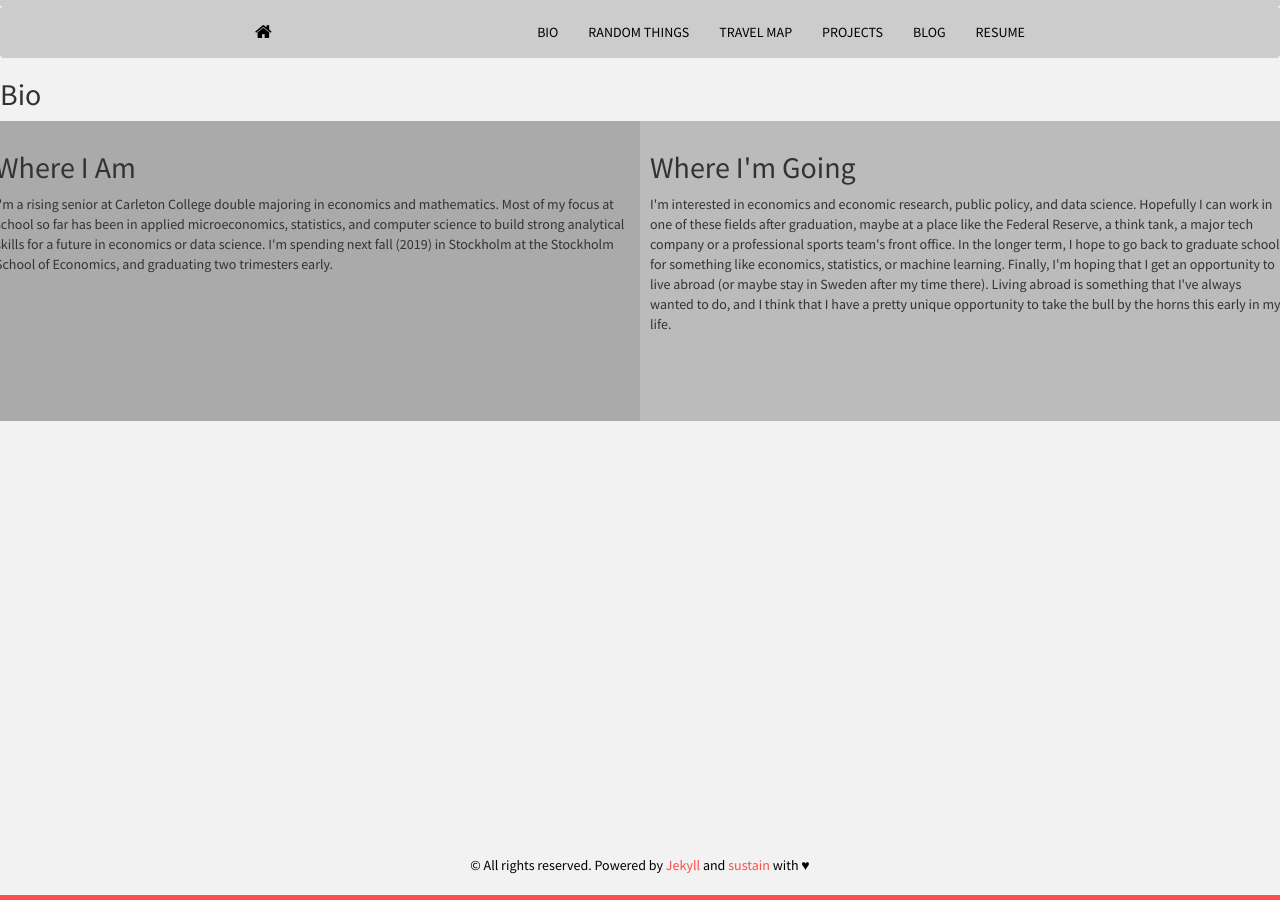
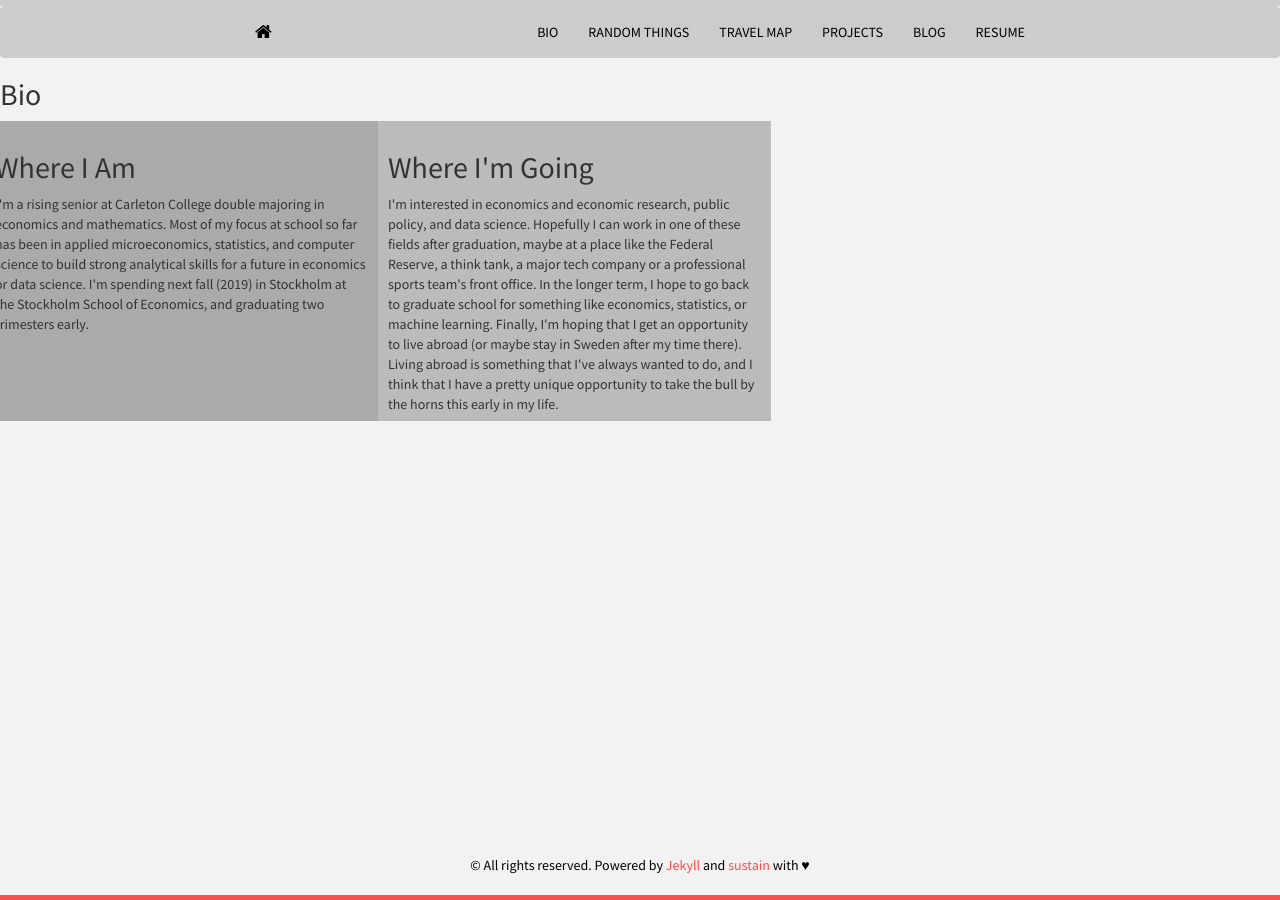
Before and after one commit to mrkaye97/mrkaye97.github.io, a Jekyll site: the page built from bio.html, in a window 1280 px wide. Built offline with Jekyll 4.4.1, drawn with Linux system fonts in a browser that asks for light colours; nearby versions of some CDN libraries.

Commit message:
Update bio.html

```diff
--- a/bio.html
+++ b/bio.html
@@ -24,7 +24,7 @@ Title: Bio
 /* Create two equal columns that floats next to each other */
 .column {
   float: left;
-  width: 50%;
+  width: 30%;
   padding: 10px;
   height: 300px; /* Should be removed. Only for demonstration */
 }
@@ -39,7 +39,7 @@ Title: Bio
 /* Responsive layout - makes the two columns stack on top of each other instead of next to each other */
 @media screen and (max-width: 600px) {
   .column {
-    width: 100%;
+    width: 60%;
   }
 }
 </style>
```
